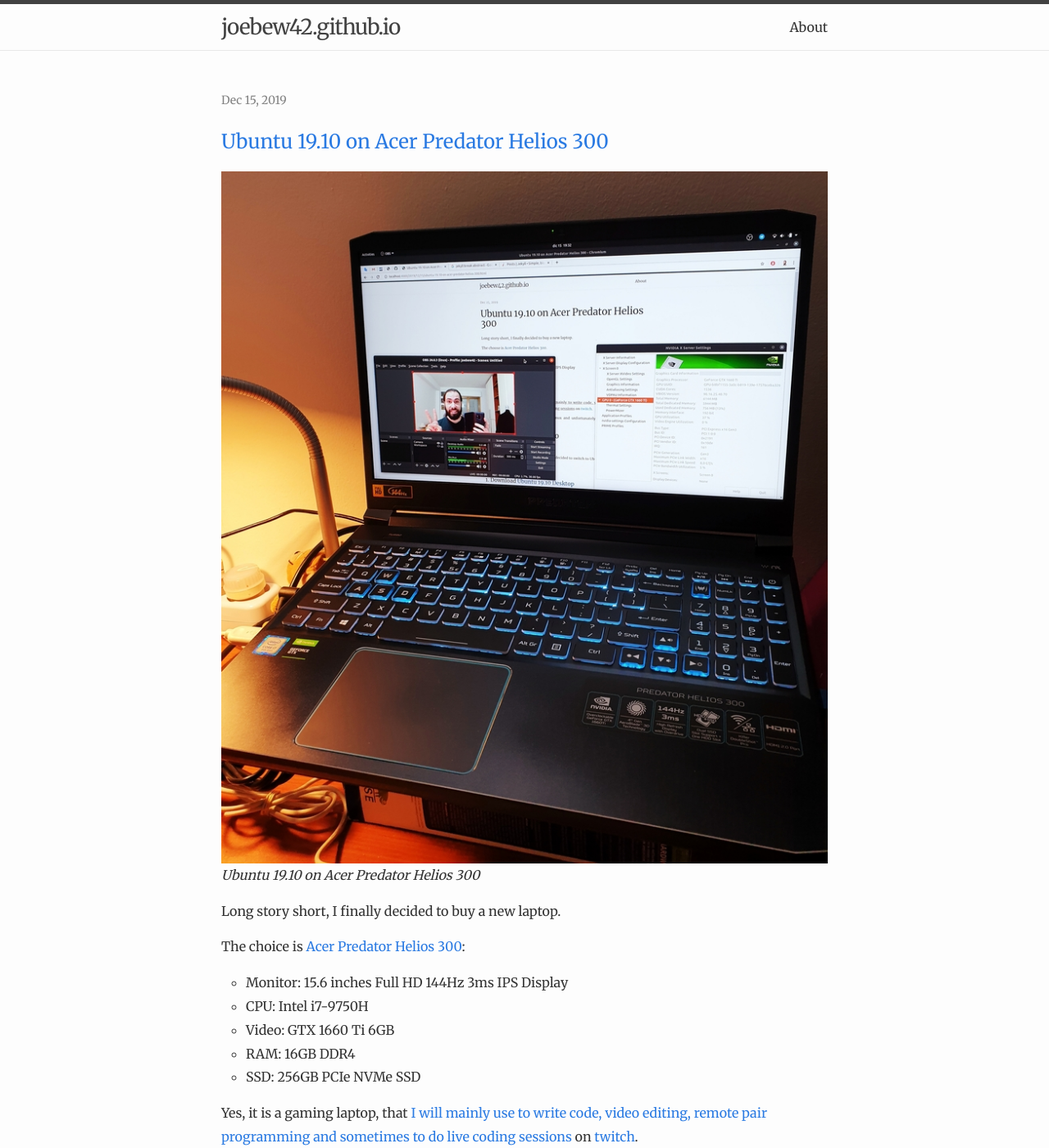
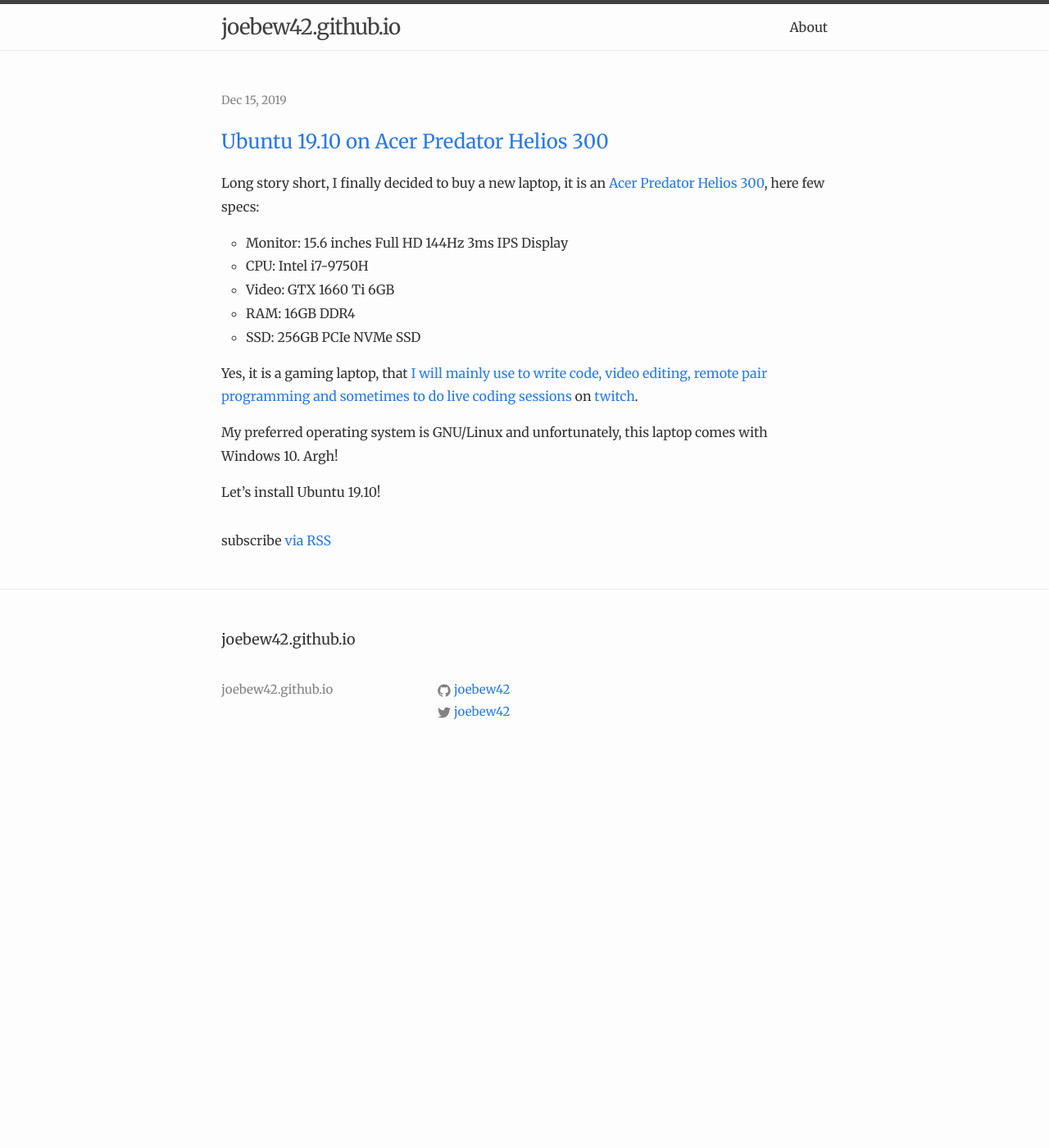
Before and after one commit to joebew42/joebew42.github.io, a Jekyll site: the page built from index.html, in a window 1280 px wide and 1400 px high. Shown: the whole window at 82% size. Built offline with Jekyll 4.4.1, drawn with Linux system fonts in a browser that asks for light colours.

Commit message:
move the image at the bottom

```diff
--- a/_posts/2019-12-15-ubuntu-19.10-on-acer-predator-helios-300.markdown
+++ b/_posts/2019-12-15-ubuntu-19.10-on-acer-predator-helios-300.markdown
@@ -5,12 +5,7 @@
 excerpt_separator: <!--more-->
 ---
 
-![Ubuntu 19.10 on Acer Predator Helios 300](/assets/ubuntu-19.10-on-acer-predator-helios-300.jpg)
-_Ubuntu 19.10 on Acer Predator Helios 300_
-
-Long story short, I finally decided to buy a new laptop.
-
-The choice is [Acer Predator Helios 300](https://www.amazon.com/Acer-Predator-i7-9750H-Keyboard-PH315-52-78VL/dp/B07QXLFLXT):
+Long story short, I finally decided to buy a new laptop, it is an [Acer Predator Helios 300](https://www.amazon.com/Acer-Predator-i7-9750H-Keyboard-PH315-52-78VL/dp/B07QXLFLXT), here few specs:
 
 - Monitor: 15.6 inches Full HD 144Hz 3ms IPS Display
 - CPU: Intel i7-9750H
@@ -116,3 +111,7 @@
 Everything seems fine except the suspend!
 
 If you find something new or wants to add more information, contact me on Twitter [`@joebew42`](https://twitter.com/joebew42).
+
+![Ubuntu 19.10 on Acer Predator Helios 300](/assets/ubuntu-19.10-on-acer-predator-helios-300.jpg)
+
+_Ubuntu 19.10 on Acer Predator Helios 300_
```
